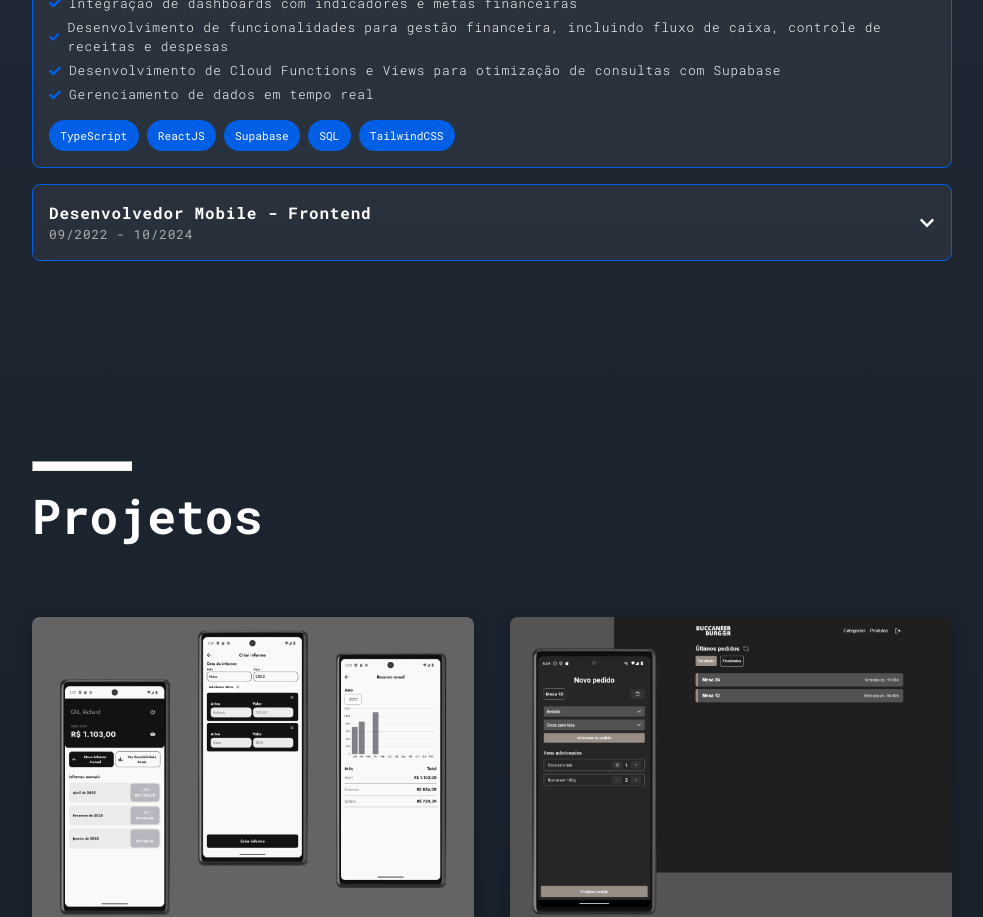
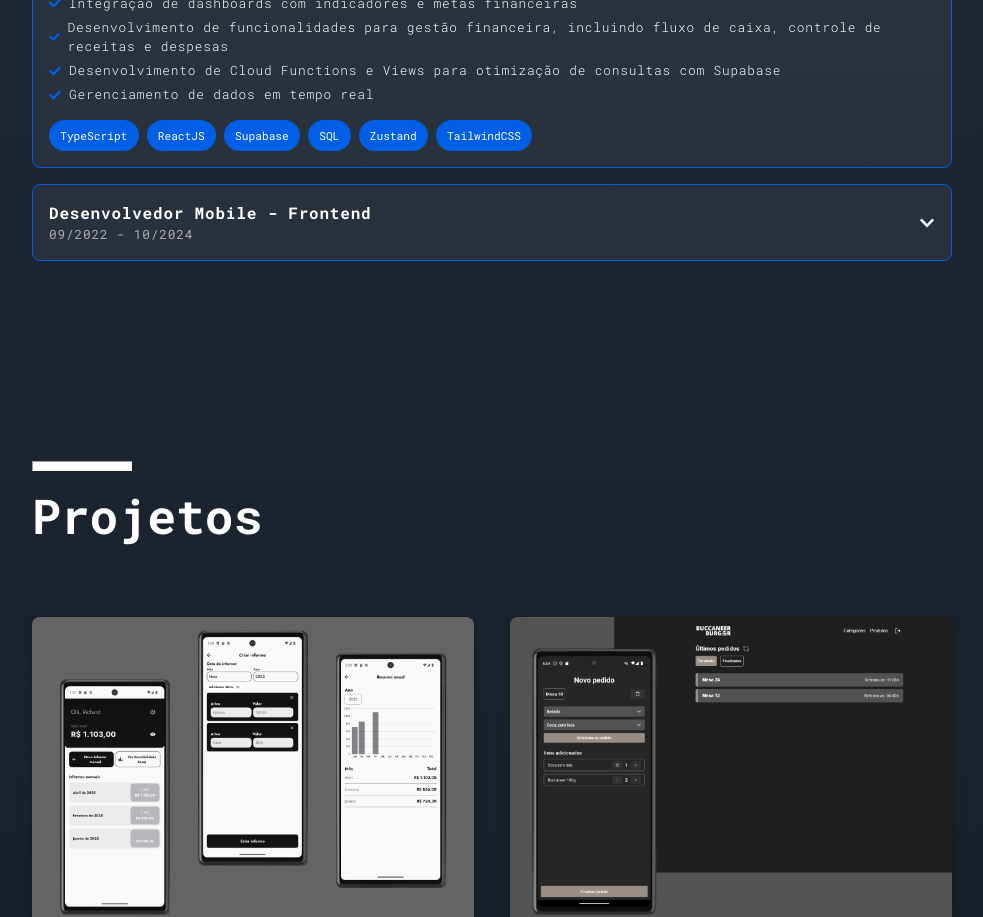
Before and after one commit to richardReitz/my-portfolio, a React (Create React App) app: page / in a window 1280 px wide. Shown: the part 2940-3857 px from the top of the page, without its empty margins (148-1131 px from the left). Built offline with nearby package versions, Linux system fonts and the light colour scheme.

Commit message:
feat: experience stack item

```diff
--- a/src/components/ExperienceSection/index.jsx
+++ b/src/components/ExperienceSection/index.jsx
@@ -19,7 +19,7 @@ const works = [
             'Desenvolvimento de Cloud Functions e Views para otimização de consultas com Supabase',
             'Gerenciamento de dados em tempo real',
         ],
-        stack: [ 'TypeScript', 'ReactJS', 'Supabase', 'SQL', 'TailwindCSS' ]
+        stack: [ 'TypeScript', 'ReactJS', 'Supabase', 'SQL', 'Zustand', 'TailwindCSS' ]
     },
     {
         name: 'Desenvolvedor Mobile - Frontend',
```
